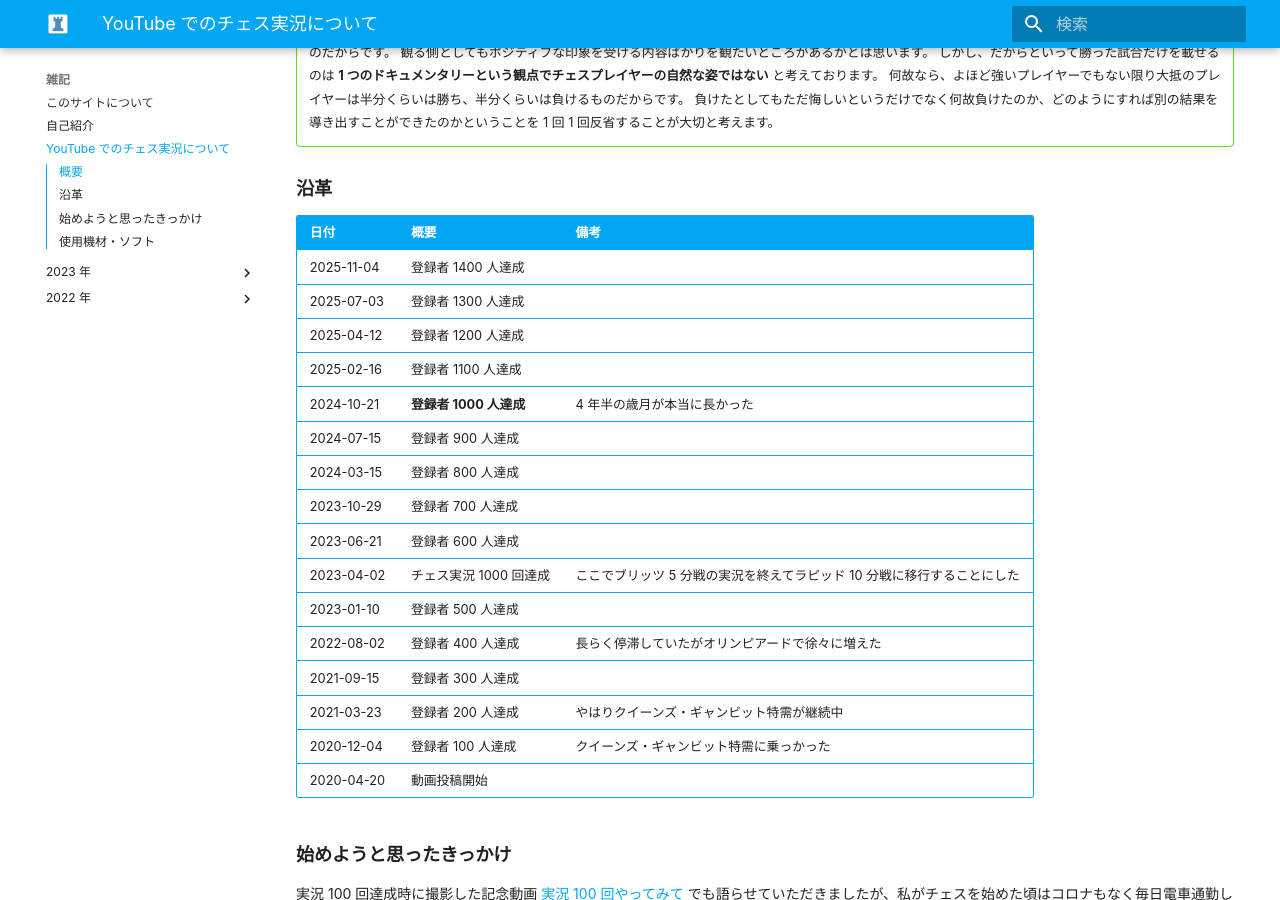
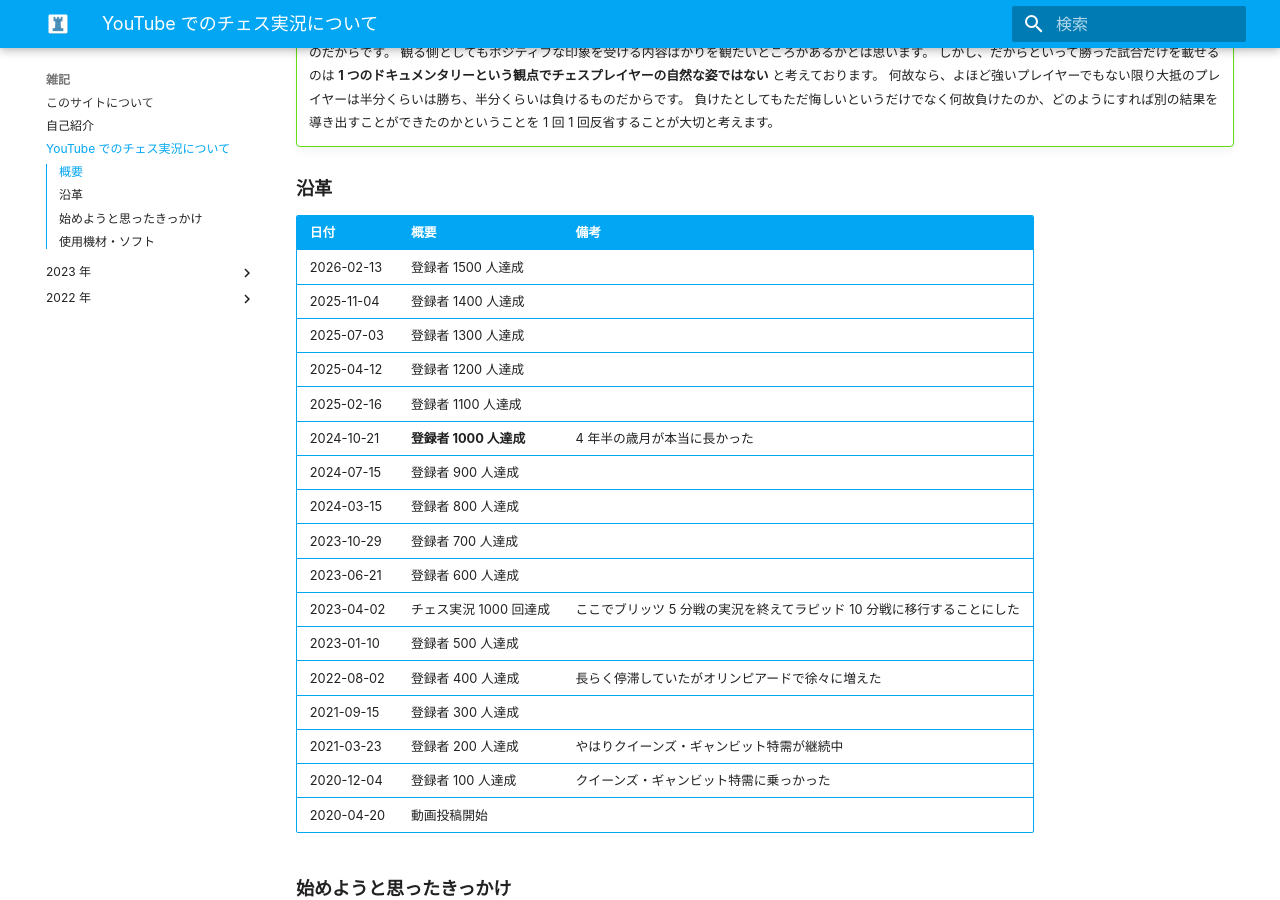
Before and after one commit to kojion/chess, an MkDocs documentation site: the page built from docs/note/youtube.md, in a window 1280 px wide and 900 px high, scrolled down 573 px. Built offline with MkDocs 1.6.1 and Material for MkDocs 9.7.7, drawn with Linux system fonts in a browser that asks for light colours; some web fonts are replaced; comment, search, counter and statistics services are not loaded.

Commit message:
登録者 1500 人

```diff
--- a/docs/note/youtube.md
+++ b/docs/note/youtube.md
@@ -34,6 +34,7 @@
 
 | 日付         | 概要               | 備考                                      |
 |:-----------|:-----------------|:----------------------------------------|
+| 2026-02-13 | 登録者 1500 人達成     |                                         |
 | 2025-11-04 | 登録者 1400 人達成     |                                         |
 | 2025-07-03 | 登録者 1300 人達成     |                                         |
 | 2025-04-12 | 登録者 1200 人達成     |                                         |
```
